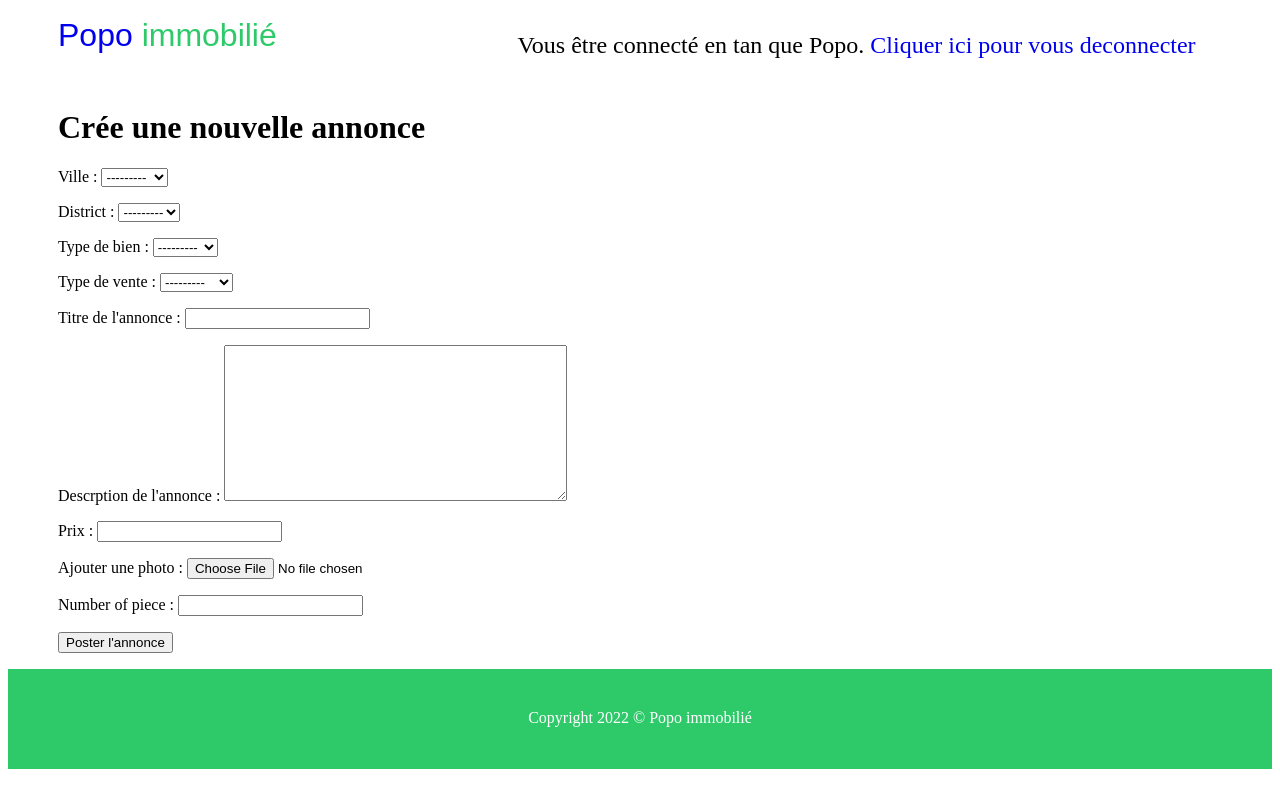
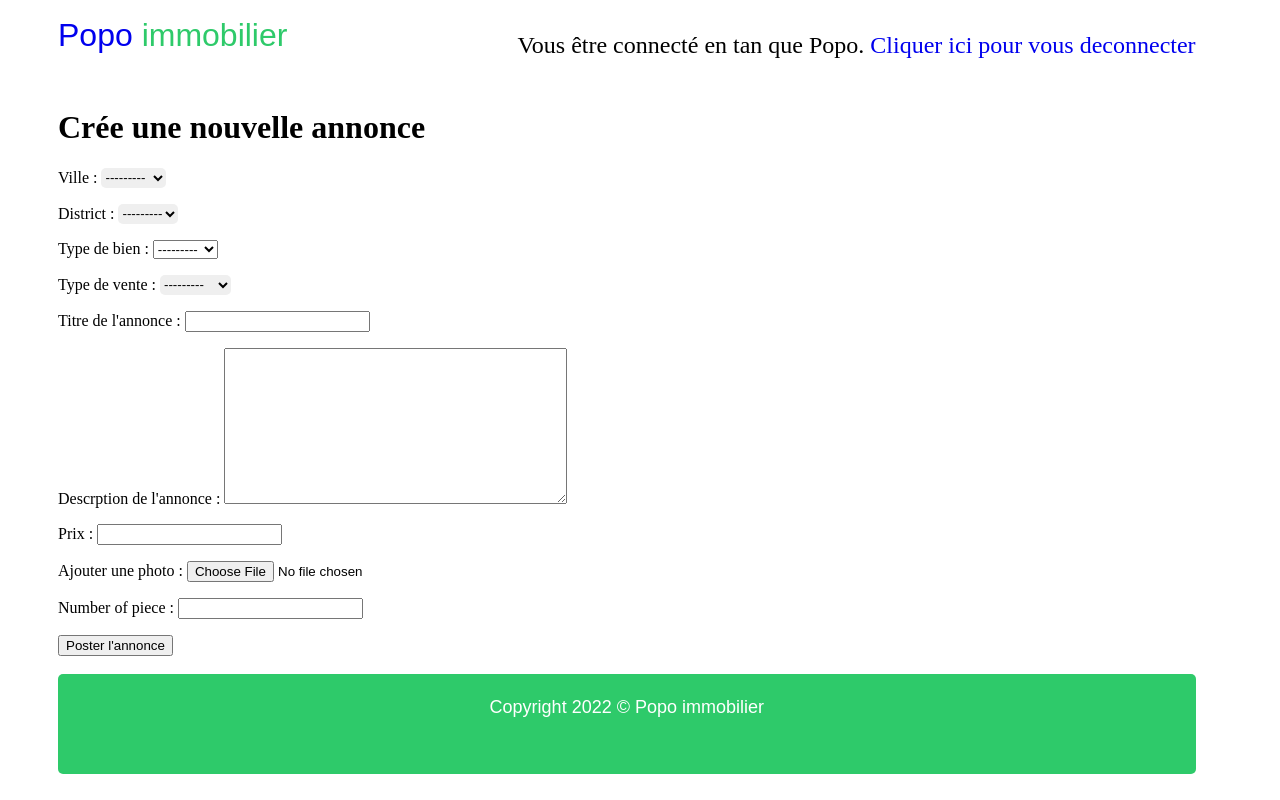
Before and after one commit to pgndiaye/immobilier, a Django app: page /poster/add/ in a window 1280 px wide. Run offline with Django 4.2, Linux system fonts and the light colour scheme; a user stored in the database is signed in; data comes from the database, SQL or seed files in the repository.

Commit message:
Fin du disign de la page d'acceuil

```diff
--- a/src/authentication/static/authentication/authentication_base.css
+++ b/src/authentication/static/authentication/css/authentication_base.css
@@ -1,5 +1,9 @@
 @import url('https://fonts.googleapis.com/css2?family=Caveat&display=swap');
 
+
+body {
+    position: relative;
+}
 main {
     margin: 0px 50px 0px 50px;
 }
@@ -84,14 +88,18 @@ header a:visited {
 }
 
 #footer {
-    width: 100%;
+    width: 90%;
     height: 100px;
     color: white;
     background-color: #2eca6a;
     text-align: center;
-
+    margin: 0px 50px 0px 50px;
+    border: 0;
+    border-radius: 5px;
 }
 
 .Copyright {
-    padding-top: 40px;
+    padding-top: 23px;
+    font-size: 18px;
+    font-family: Arial, Helvetica, sans-serif;
 }
--- a/src/authentication/templates/authentication/base.html
+++ b/src/authentication/templates/authentication/base.html
@@ -6,8 +6,8 @@
     <meta charset="UTF-8">
     <meta http-equiv="X-UA-Compatible" content="IE=edge">
     <meta name="viewport" content="width=device-width, initial-scale=1.0">
-    <title>{% block title_document %} Liste des annonces {% endblock %}</title>
-    <link rel="stylesheet" href="{% static 'authentication/authentication_base.css' %}">
+    <title>{% block title_document %} Toute les annonces {% endblock %}</title>
+    <link rel="stylesheet" href="{% static 'authentication/css/authentication_base.css' %}">
     {% block style %} {% endblock %}
 </head>
 <body>
@@ -16,7 +16,7 @@
             <section id="block_nav">
                 <div class="nav_bar">
                     <div id="nav_left">
-                        <a href="{% url 'index' %}" class="logo"> <span class="logo_1">Popo</span>  <span class="logo_2">immobilié</span> </a>
+                        <a href="{% url 'index' %}" class="logo"> <span class="logo_1">Popo</span>  <span class="logo_2">immobilier</span> </a>
                         <div class="rigth">
                             {% if user.is_authenticated %}
 
@@ -41,7 +41,7 @@
 
     </main>
     <footer id="footer">
-        <p class="Copyright">Copyright 2022 © Popo immobilié</p>
+        <p class="Copyright">Copyright 2022 © Popo immobilier</p>
     </footer>
 </body>
 </html>
--- /dev/null
+++ b/src/post_ad/static/post_ad/css/post_ad_poster_list.css
@@ -0,0 +1,89 @@
+#block_search {
+    width: 97%;
+    border-radius: 5px;
+    height: 50px;
+    color: white;
+    background-color: #2eca6a;
+    position: relative;
+}
+
+#block_search form {
+    top: 15px;
+    left: 91px;
+    position: absolute;
+    border: 0;
+    font-weight: bold;
+    font-family: Arial, Helvetica, sans-serif;
+}
+
+#block_search form input, #id_estate_type, #id_city, #id_district, #id_property_type {
+    border: 0;
+    border-radius: 5px;
+    height: 20px;
+}
+
+.bnt_loupe_search {
+    margin-left: 14px;
+    margin-bottom: -6px;
+}
+
+.title_1 {
+    font-size: 24px;
+    font-family: Arial, Helvetica, sans-serif;
+}
+
+/* Ceci est style des annonces */
+ #block_detailed_ad {
+    display: flex;
+    border: 2px solid #2eca6a;
+    margin-bottom: 25px;
+    border-radius: 5px;
+    width: 50%;
+    height: 150px;
+    color: #000000;
+}
+
+.detaile_ad {
+    position: relative;
+    font-family: Arial, Helvetica, sans-serif;
+}
+
+.detaile_ad div{
+    display: flex;
+}
+
+.div_image_ad {
+    width: 50%;
+    height: 100%;
+    min-width: 50%;
+}
+
+img {
+    height: 100%;
+    object-fit: scale-down;
+}
+
+#lien_ad {
+    color: #000000;
+    font-size: 24px;
+    font-weight: 300;
+    margin-left: -19px;
+    width: 180px;
+    overflow-wrap: break-word;
+}
+
+#lien_ad:hover {
+    text-decoration: underline;
+}
+
+.infos_price {
+    font-weight: 600;
+    font-size: 18px;
+    margin-left: 22px;
+}
+
+
+.infos_geolocalisation, .infos_time {
+    margin-left: -17px;
+    font-size: 17px;
+}
--- a/src/post_ad/templates/post_ad/post_ad_post.html
+++ b/src/post_ad/templates/post_ad/post_ad_post.html
@@ -1,5 +1,11 @@
 {% extends "authentication/base.html" %}
+{% load static %}
 {% block title_document %} Poster une nouvelle annonce {% endblock %}
+
+{% block style %}
+    <link rel="stylesheet" href="{% static 'post_ad/css/post_ad_poster_list.css' %}">
+{% endblock %}
+
 {% block content %}
 
     {% if messages %}
```
Also changed, not shown: src/post_ad/static/post_ad/post_ad_poster_list.css (deleted, +0 -23 lines), src/post_ad/templates/post_ad/post_ad_poster_list.html (+11 -7 lines), src/post_ad/static/post_ad/img/loupe.png (added).
